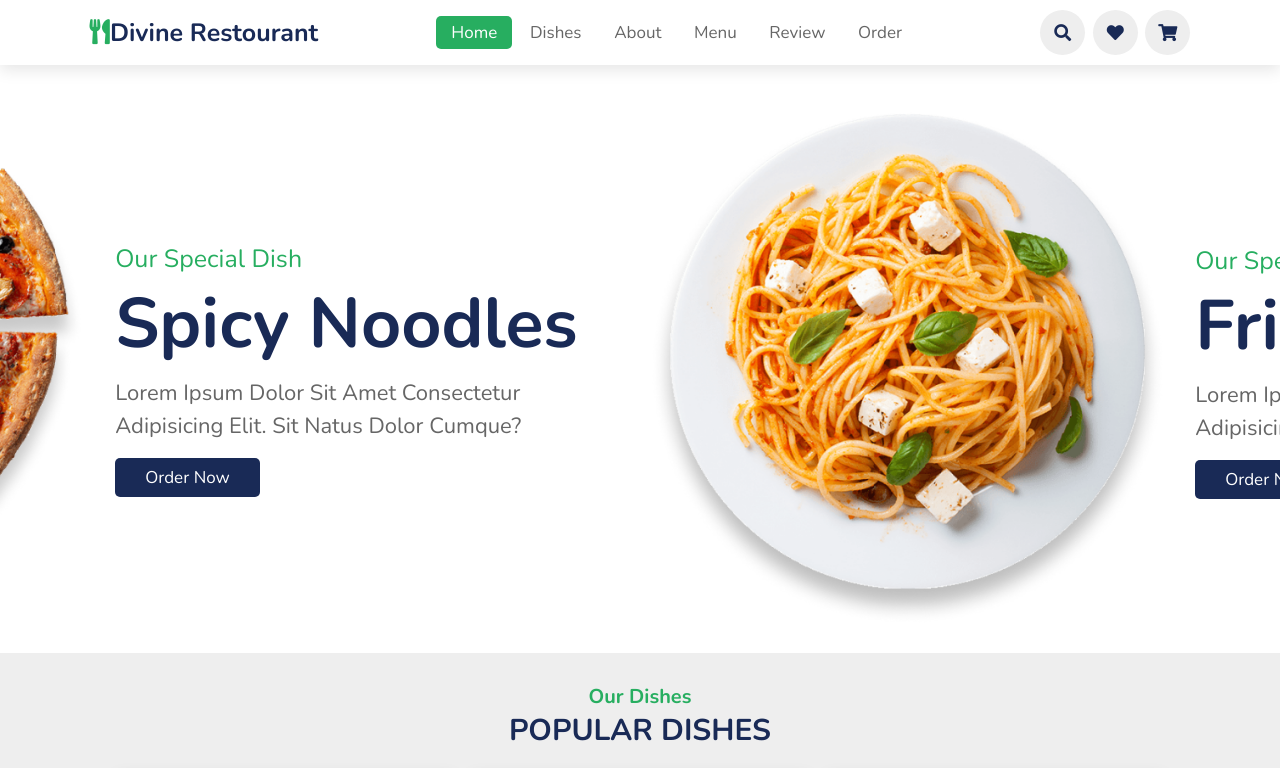
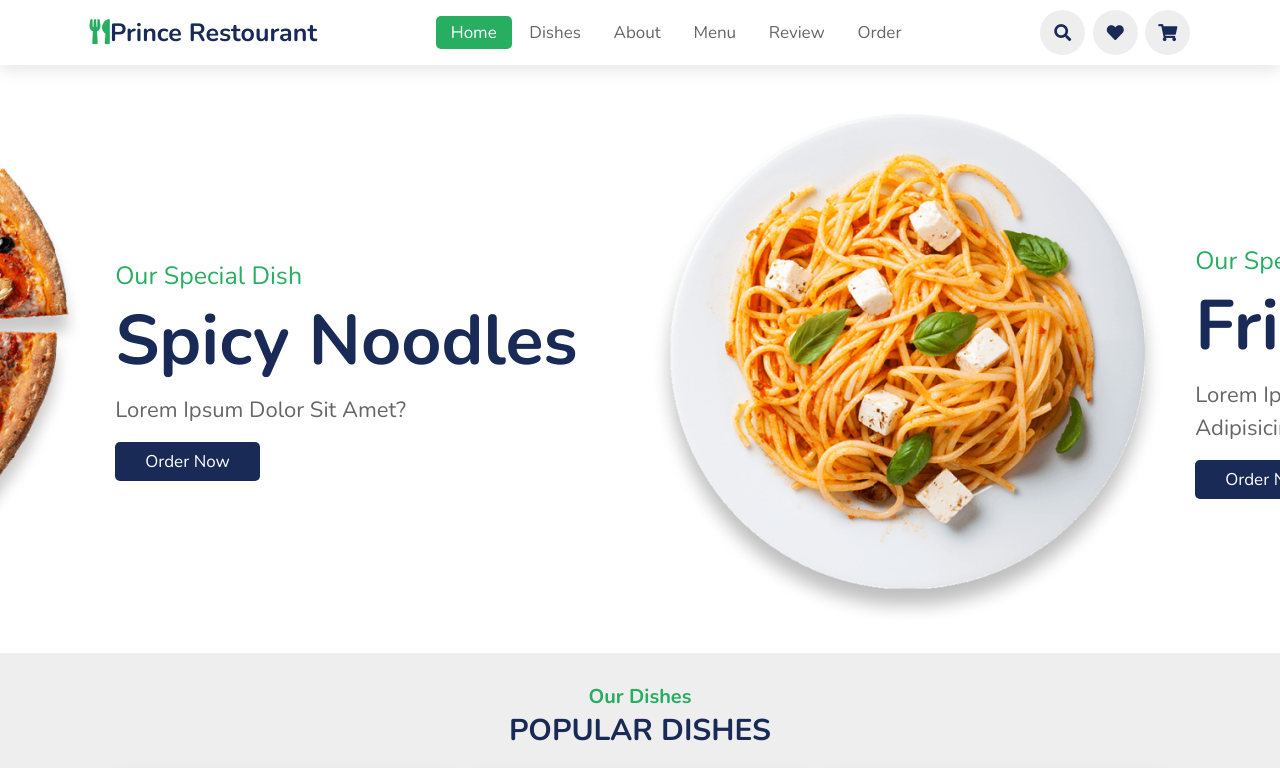
Before and after one commit to Reetkumarbind/foodorder, a plain HTML site: page index.html in a window 1280 px wide. Shown: the top 768 px of the page. Drawn offline with nearby package versions, Linux system fonts and the light colour scheme.

Commit message:
Update index.html

```diff
--- a/index.html
+++ b/index.html
@@ -21,7 +21,7 @@
 
 <header>
 
-    <a href="#" class="logo"><i class="fas fa-utensils"></i>Divine Restourant</a>
+    <a href="#" class="logo"><i class="fas fa-utensils"></i>Prince Restourant</a>
 
     <nav class="navbar">
         <a class="active" href="#home">Home</a>
@@ -63,7 +63,7 @@
                 <div class="content">
                     <span>our special dish</span>
                     <h3>spicy noodles</h3>
-                    <p>Lorem ipsum dolor sit amet consectetur adipisicing elit. Sit natus dolor cumque?</p>
+                    <p>Lorem ipsum dolor sit amet?</p>
                     <a href="#" class="btn">order now</a>
                 </div>
                 <div class="image">
```
